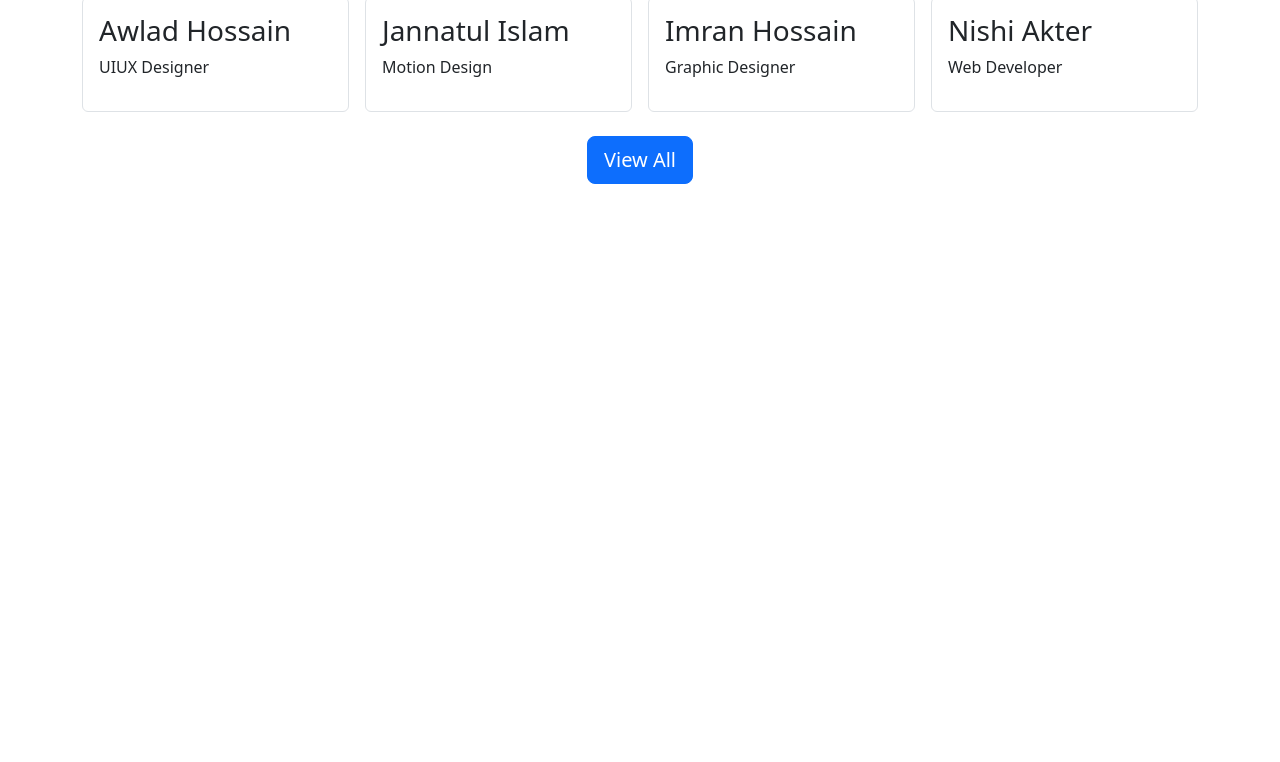
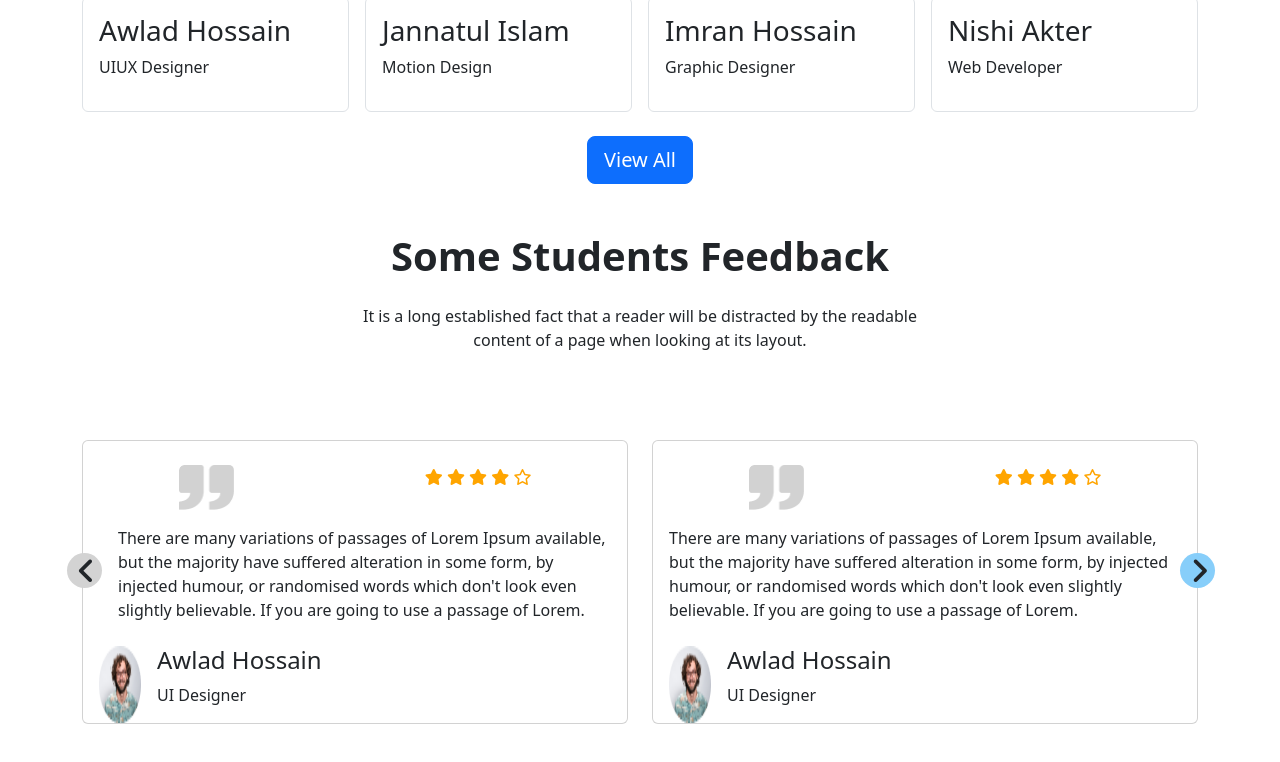
Before and after one commit to Mamun318/educated-course, a plain HTML site: page index.html in a window 1280 px wide. Shown: the part 3284-4046 px from the top of the page. Before the commit the page ends 3516 px from the top, so only its background shows below. Drawn offline with nearby package versions, Linux system fonts and the light colour scheme.

Commit message:
added student feedback section

```diff
--- a/index.html
+++ b/index.html
@@ -4,6 +4,8 @@
     <meta charset="utf-8">
     <meta name="viewport" content="width=device-width, initial-scale=1">
     <title>Educated-course-website</title>
+    <!-- font-awesome -->
+    <script src="https://kit.fontawesome.com/bca39c5e37.js" crossorigin="anonymous"></script>
 
     <!-- bootstrap link -->
     <link href="https://cdn.jsdelivr.net/npm/bootstrap@5.2.0/dist/css/bootstrap.min.css" rel="stylesheet" integrity="sha384-gH2yIJqKdNHPEq0n4Mqa/HGKIhSkIHeL5AyhkYV8i59U5AR6csBvApHHNl/vI1Bx" crossorigin="anonymous">
@@ -27,6 +29,41 @@
         .join-h{
           height: 300px;
         }
+        .comma-s{
+          height: 45px;
+          width: 55px;
+          color:orange;
+        }
+        .star-c{
+          color: orange;
+        }
+
+        /* student feedback section start*/
+        .left-angle{
+          width: 35px;
+          height: 35px;
+          border-radius: 50%;
+          background-color: lightgrey;
+          font-size: 30px;
+          margin-left: -32px;
+          padding-left: 10px;
+          padding-top: 3px;
+
+
+        }
+        .right-angle{
+          width: 35px;
+          height: 35px;
+          border-radius: 50%;
+          background-color: lightskyblue;
+          font-size: 30px;
+          margin-right: -34px;
+          padding-left: 10px;
+          padding-top: 3px;
+
+        }
+        /* student feedback section end*/
+
     </style>
 
   </head>
@@ -343,6 +380,71 @@
 
    <!-- successful-student-section-end  -->
 
+   <!-- student-feedback section start -->
+
+   <section class="container mt-5 mb-5">
+    <div class="d-flex flex-column justify-content-center align-items-center text-center ">
+      <h1 class="fw-bold mb-4">Some Students Feedback</h1>
+      <p>It is a long established fact that a reader will be distracted by the readable <br>
+        content of a page when looking at its layout.</p>
+    </div>
+    <div class="row row-cols-1 row-cols-md-2 g-4 mt-5 relative ">
+        <div class="col">
+           <div class="card">
+              <div class="d-flex justify-content-around mt-4">
+                 <img src="images/comma.png" class="card-img-top img-fluid comma-s" alt="...">
+                <span>
+                  <i class="fa-solid fa-star star-c"></i> <i class="fa-solid fa-star star-c"></i> <i class="fa-solid fa-star star-c"></i> <i class="fa-solid fa-star star-c"></i> <i class="fa-regular fa-star star-c"></i>
+                </span>
+             </div>
+             <div class="card-body d-flex align-items-center gap-3">
+                <div>
+                   <p><i class="fa-solid fa-angle-left left-angle"></i></p>
+               </div>
+                <p class="card-title">There are many variations of passages of Lorem Ipsum available, but
+                  the majority have suffered alteration in some form, by injected
+                  humour, or randomised words which don't look even slightly
+                  believable. If you are going to use a passage of Lorem.</p>
+             </div>
+             <div class="d-flex gap-3 px-3">
+                    <img src="images/student/student-5.png" alt="">
+                  <div>
+                      <h4>Awlad Hossain</h4>
+                      <p>UI Designer</p>
+                  </div>
+              </div>
+          </div>
+      </div>
+        <div class="col">
+           <div class="card">
+              <div class="d-flex justify-content-around mt-4">
+                 <img src="images/comma.png" class="card-img-top img-fluid comma-s" alt="...">
+                <span>
+                  <i class="fa-solid fa-star star-c"></i> <i class="fa-solid fa-star star-c"></i> <i class="fa-solid fa-star star-c"></i> <i class="fa-solid fa-star star-c"></i> <i class="fa-regular fa-star star-c"></i>
+                </span>
+             </div>
+             <div class="card-body d-flex align-items-center ">
+                <p class="card-title">There are many variations of passages of Lorem Ipsum available, but
+                  the majority have suffered alteration in some form, by injected
+                  humour, or randomised words which don't look even slightly
+                  believable. If you are going to use a passage of Lorem.</p>
+                  <div>
+                    <p><i class="fa-solid fa-angle-right right-angle"></i></p>
+                </div>
+             </div>
+             <div class="d-flex gap-3 px-3">
+                    <img src="images/student/student-5.png" alt="">
+                  <div>
+                      <h4>Awlad Hossain</h4>
+                      <p>UI Designer</p>
+                  </div>
+              </div>
+          </div>
+      </div>
+    </div>
+  </section>
+   <!-- student-feedback section end -->
+
     </main>
     <!-- course-section-end -->
 
```
